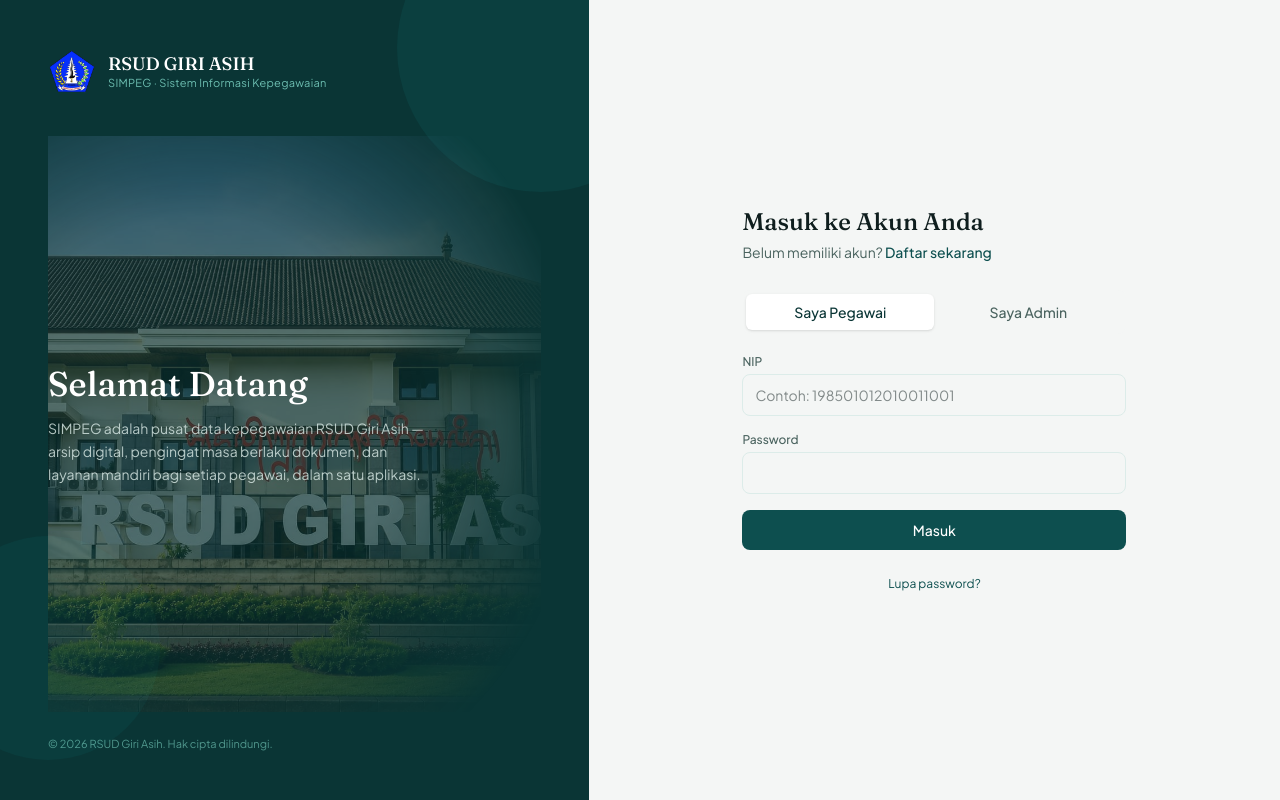
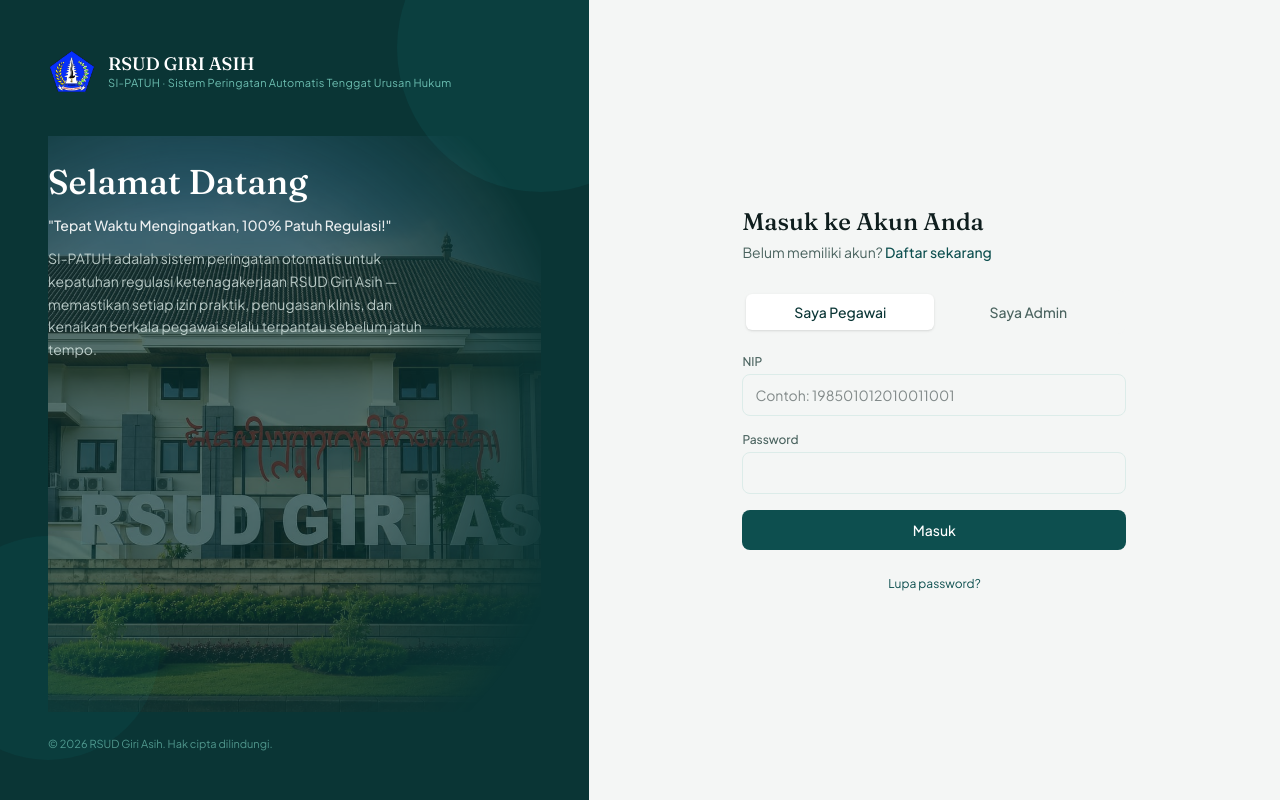
Before and after one commit to tursudgiriasih-bot/simpeg-rsud-giri-asih, a React (Vite) app: page /login in a window 1280 px wide. Built offline with nearby package versions, Linux system fonts and the light colour scheme; no server answers.

Commit message:
Rebranding SI-PATUH dan rapikan posisi teks login

```diff
--- a/index.html
+++ b/index.html
@@ -6,7 +6,7 @@
     <meta name="viewport" content="width=device-width, initial-scale=1.0" />
     <link rel="preconnect" href="https://fonts.googleapis.com">
     <link href="https://fonts.googleapis.com/css2?family=Fraunces:opsz,wght@9..144,500;9..144,600&family=Plus+Jakarta+Sans:wght@400;500;600;700&family=IBM+Plex+Mono:wght@400;500&display=swap" rel="stylesheet">
-    <title>SIMPEG — RSUD Giri Asih</title>
+    <title>SI-PATUH — RSUD Giri Asih</title>
   </head>
   <body>
     <div id="root"></div>
--- a/src/components/Layout.jsx
+++ b/src/components/Layout.jsx
@@ -46,7 +46,7 @@ export default function Layout({ children }) {
         <div className="px-6 py-6 border-b border-white/10 flex items-center gap-3">
           <img src={logoRsud} alt="Logo RSUD Giri Asih" className="w-9 h-9 object-contain shrink-0" />
           <div>
-            <div className="font-display text-xl tracking-tight leading-tight">SIMPEG</div>
+            <div className="font-display text-xl tracking-tight leading-tight">SI-PATUH</div>
             <div className="text-[11px] text-teal-200/70">RSUD Giri Asih</div>
           </div>
         </div>
--- a/src/pages/Login.jsx
+++ b/src/pages/Login.jsx
@@ -77,14 +77,14 @@ export default function Login() {
             <img src={logoRsud} alt="Logo RSUD Giri Asih" className="w-12 h-12 object-contain shrink-0" />
             <div>
               <div className="font-display text-lg leading-tight">RSUD GIRI ASIH</div>
-              <div className="text-[11px] text-teal-200/70 tracking-wide">SIMPEG · Sistem Informasi Kepegawaian</div>
+              <div className="text-[11px] text-teal-200/70 tracking-wide">SI-PATUH · Sistem Peringatan Automatis Tenggat Urusan Hukum</div>
             </div>
           </div>
 
           {/* Blok sambutan -- foto gedung ditaruh sebagai elemen transparan di
               belakang teks, ukurannya mengikuti tinggi blok teks (bukan kartu
               foto terpisah), supaya proporsional dan menyatu dengan panel. */}
-          <div className="relative flex-1 flex items-center min-h-[320px]">
+          <div className="relative flex-1 flex items-start pt-6 min-h-[320px]">
             <img
               src={gedungRsud}
               alt=""
@@ -97,9 +97,13 @@ export default function Login() {
             />
             <div className="relative">
               <h1 className="font-display text-3xl md:text-[2.15rem] leading-tight mb-3">Selamat Datang</h1>
+              <p className="text-sm font-medium text-white/90 mb-3">
+                "Tepat Waktu Mengingatkan, 100% Patuh Regulasi!"
+              </p>
               <p className="text-sm text-teal-100/80 leading-relaxed max-w-sm">
-                SIMPEG adalah pusat data kepegawaian RSUD Giri Asih — arsip digital, pengingat masa
-                berlaku dokumen, dan layanan mandiri bagi setiap pegawai, dalam satu aplikasi.
+                SI-PATUH adalah sistem peringatan otomatis untuk kepatuhan regulasi ketenagakerjaan
+                RSUD Giri Asih — memastikan setiap izin praktik, penugasan klinis, dan kenaikan berkala
+                pegawai selalu terpantau sebelum jatuh tempo.
               </p>
             </div>
           </div>
--- a/src/pages/Register.jsx
+++ b/src/pages/Register.jsx
@@ -100,7 +100,7 @@ export default function Register() {
         <div className="text-center mb-6">
           <img src={logoRsud} alt="Logo RSUD Giri Asih" className="w-14 h-14 object-contain mx-auto mb-2" />
           <div className="font-display text-lg text-white tracking-tight">RSUD GIRI ASIH</div>
-          <div className="text-sm text-teal-200/70 mt-1">Pendaftaran Akun Pegawai — SIMPEG</div>
+          <div className="text-sm text-teal-200/70 mt-1">Pendaftaran Akun Pegawai — SI-PATUH</div>
         </div>
         <form onSubmit={handleSubmit} className="bg-white rounded-xl p-6 space-y-4 shadow-xl">
           <p className="text-xs text-[color:var(--color-ink-500)] -mt-1 mb-1">
--- a/src/utils/sectionCatalog.js
+++ b/src/utils/sectionCatalog.js
@@ -26,7 +26,7 @@ export function subscribeSections(callback) {
   });
 }
 
-// Mengisi 14 bagian bawaan SIMPEG ke Firestore sekali saja (jika koleksinya masih kosong),
+// Mengisi 14 bagian bawaan SI-PATUH ke Firestore sekali saja (jika koleksinya masih kosong),
 // supaya aplikasi tetap berfungsi penuh sejak pertama kali dipakai tanpa Admin harus
 // membuat semuanya dari nol. Setelah ini, semuanya diedit lewat halaman Kelola Bagian Data.
 export async function seedDefaultSectionsIfEmpty() {
```
Also changed, not shown: 2 other files (tests, documents, lock files or other folders).
